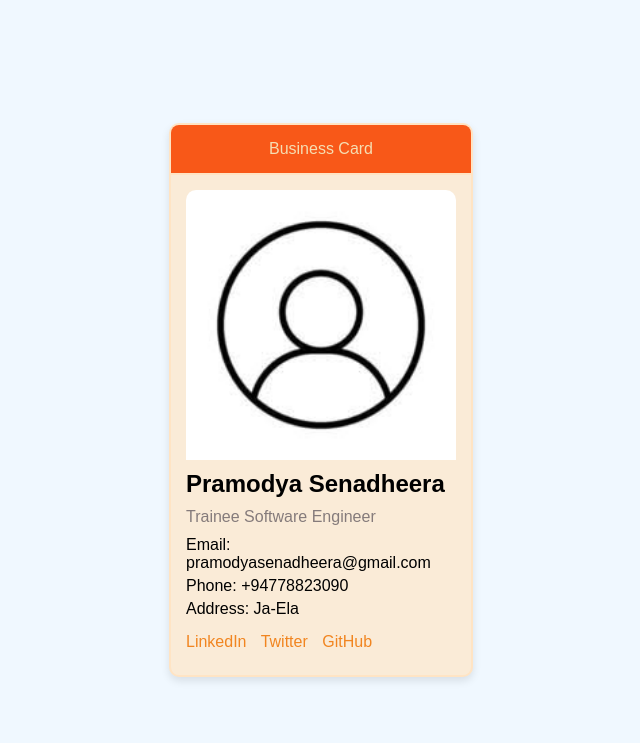
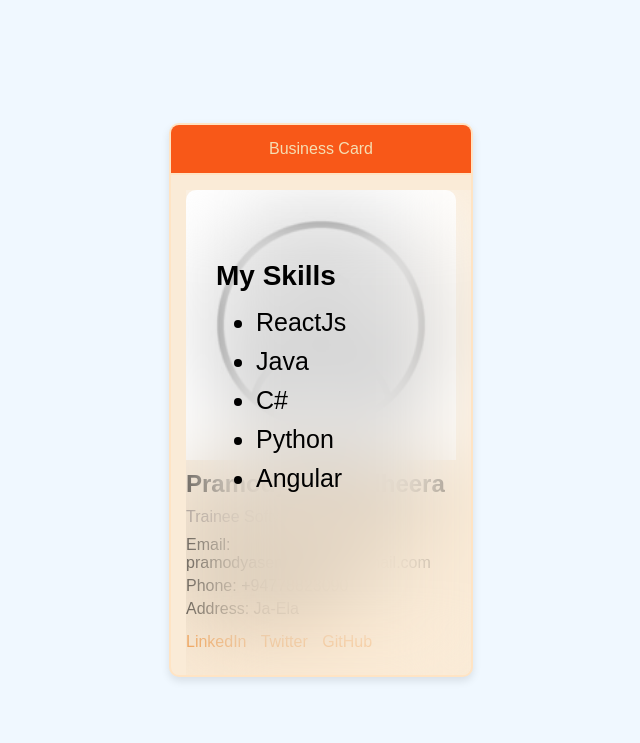
Before and after one commit to pramodya98/Business_Card, a plain HTML site: page index.html in a window 1280 px wide. Shown: the whole page, without its empty margins (319-959 px from the left). Drawn offline with Linux system fonts and the light colour scheme.

Commit message:
feat: fix the styles

```diff
--- a/index.html
+++ b/index.html
@@ -27,6 +27,7 @@
         box-shadow: 0 4px 8px rgba(0, 0, 0, 0.1);
         border-radius: 10px;
         transition: transform 0.3s ease-in-out, border-color 0.3s ease-in-out;
+        position: relative;
       }
 
       .profile-image {
@@ -82,6 +83,30 @@
         transform: scale(1.05);
         border: 4px solid rgb(241, 80, 5);
       }
+
+      .skill-card {
+        position: absolute;
+        background: brown(255, 255, 255, 0.3);
+        width: 100%;
+        backdrop-filter: blur(40px);
+        height: 100%;
+      }
+
+      .skill-title {
+        margin-left: 30px;
+        font-size: 28px;
+        margin-top: 70px;
+        font-weight: bold;
+      }
+
+      .skill-card ul {
+        margin-left: 30px;
+      }
+
+      .skill-card li {
+        font-size: 25px;
+        margin-bottom: 10px;
+      }
     </style>
   </head>
   <body>
@@ -101,6 +126,16 @@
           <a href="">Twitter</a>
           <a href="">GitHub</a>
         </div>
+        <div class="skill-card">
+          <div class="skill-title">My Skills</div>
+          <ul>
+            <li>ReactJs</li>
+            <li>Java</li>
+            <li>C#</li>
+            <li>Python</li>
+            <li>Angular</li>
+          </ul>
+        </div>
       </div>
     </div>
   </body>
```
